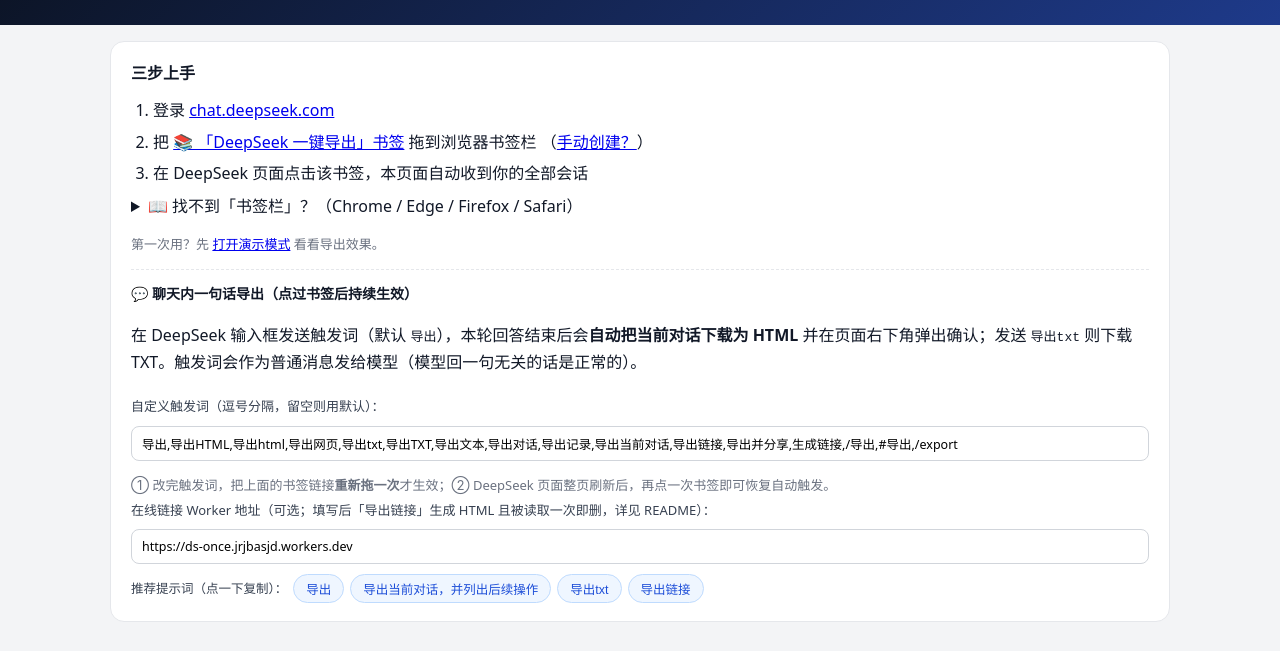
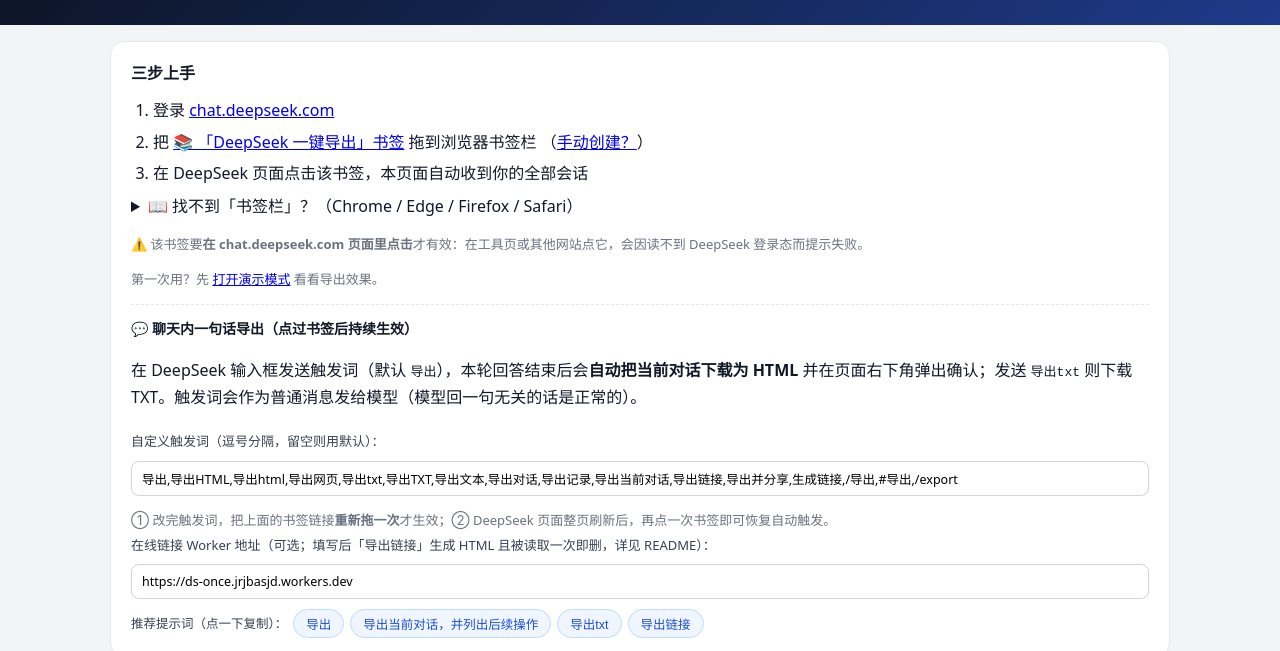
Before and after one commit to Beyondstand/deepseek-chat-export-web, a plain HTML site: page index.html in a window 1280 px wide. Shown: the part 98-749 px from the top of the page. Drawn offline with Linux system fonts and the light colour scheme.

Commit message:
说明书：注明书签需在 DeepSeek 页面内点击（避免在工具页误点）

```diff
--- a/index.html
+++ b/index.html
@@ -35,6 +35,7 @@
     <p>新建一个书签，名称随意，把下面框里的全部代码粘贴到「网址 / URL」栏保存：</p>
     <pre id="bm-code" class="code"></pre>
   </details>
+  <p class="hint">⚠️ 该书签要<strong>在 chat.deepseek.com 页面里点击</strong>才有效：在工具页或其他网站点它，会因读不到 DeepSeek 登录态而提示失败。</p>
   <p class="hint">第一次用？先 <a href="?demo=1">打开演示模式</a> 看看导出效果。</p>
   <div class="adv">
     <h3>💬 聊天内一句话导出（点过书签后持续生效）</h3>
```
Also changed, not shown: 1 other file.
